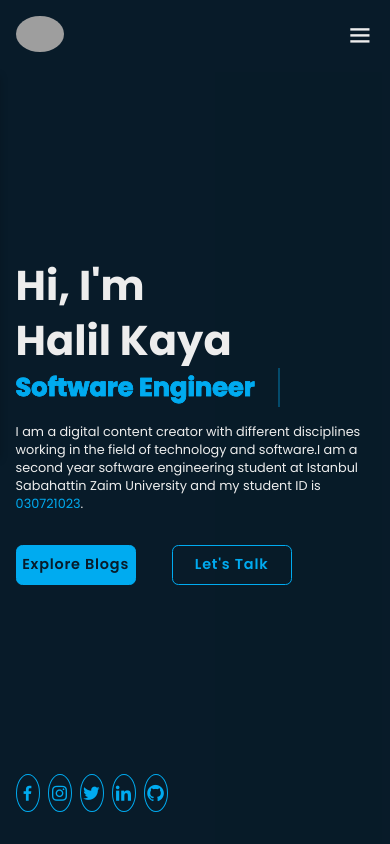
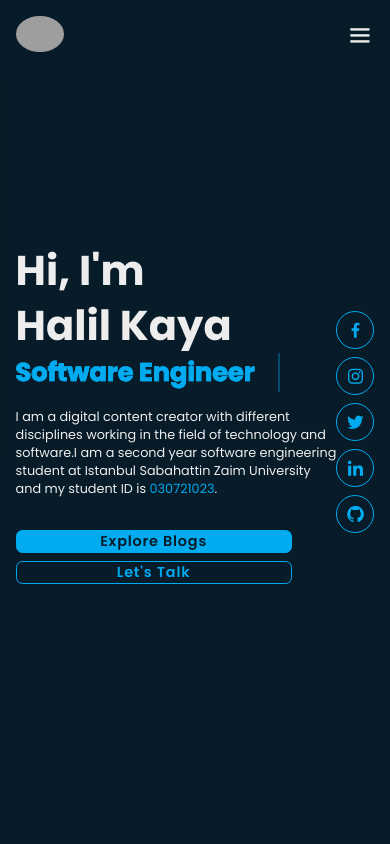
Before and after one commit to halilkaya69/halilkaya69.github.io, a plain HTML site: page index.html in a window 390 px wide. Shown: the top 844 px of the page. Drawn offline with nearby package versions, Linux system fonts and the light colour scheme; grey boxes are pictures that could not be loaded.

Commit message:
Update style.css

```diff
--- a/css/style.css
+++ b/css/style.css
@@ -1002,6 +1002,39 @@ section:nth-child(odd) .animate.scroll,
     }
 }
 
+@media only screen and (max-width: 767px) {
+    .btn-box {
+        flex-direction: column;  /* Align buttons vertically */
+        height: auto;  /* Auto height */
+        margin-bottom: 1rem; /* Add desired margin */
+    }
+
+    .btn-box .btn {
+        width: 100%; /* Full width */
+        margin-bottom: 1rem; /* Add desired margin */
+    }
+
+    .home-sci {
+        position: static; /* Revert to normal flow */
+        margin-top: 1rem; /* Add desired margin */
+        display: flex;
+        flex-direction: column; /* Align circles vertically */
+    }
+
+    .home-sci a {
+        width: 100%; /* Full width */
+        margin-right: 0; /* Remove right margin */
+        margin-bottom: 1rem; /* Add desired margin */
+    }
+
+    .home-imgHover {
+        width: 100%; /* Full width */
+    }
+}
+
+
+
+
 @media(max-width:520px){
     html{
         font-size: 50%;
```
